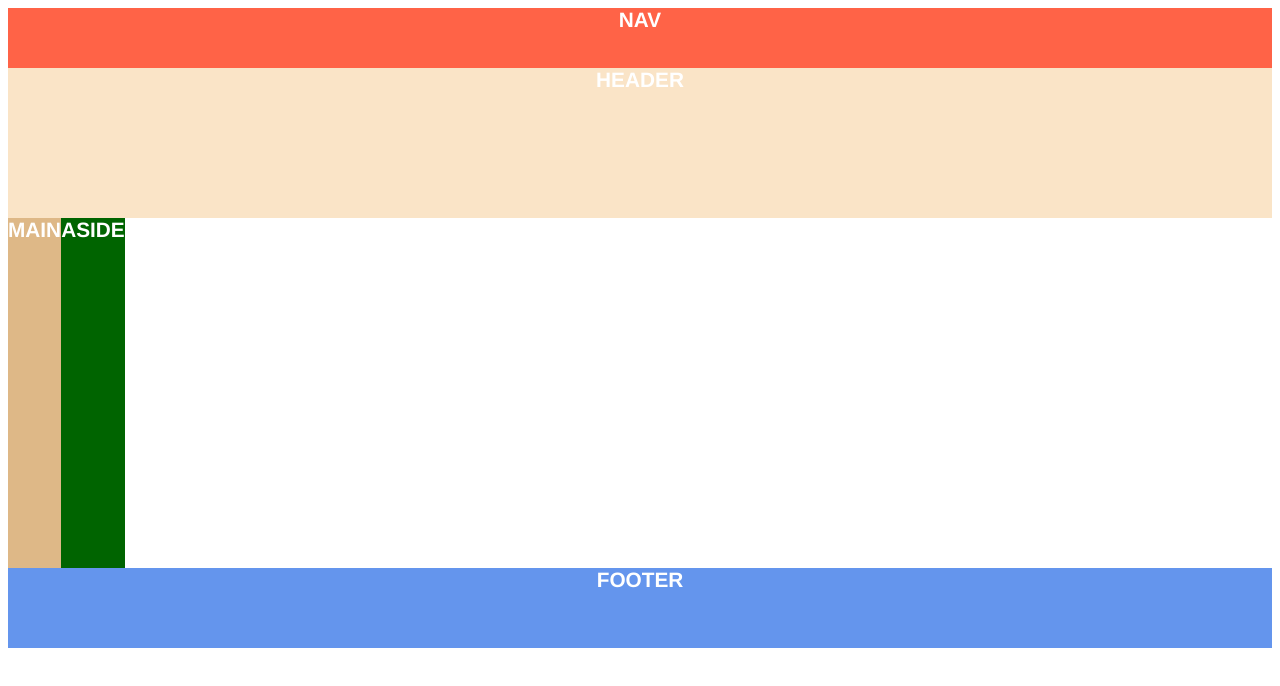
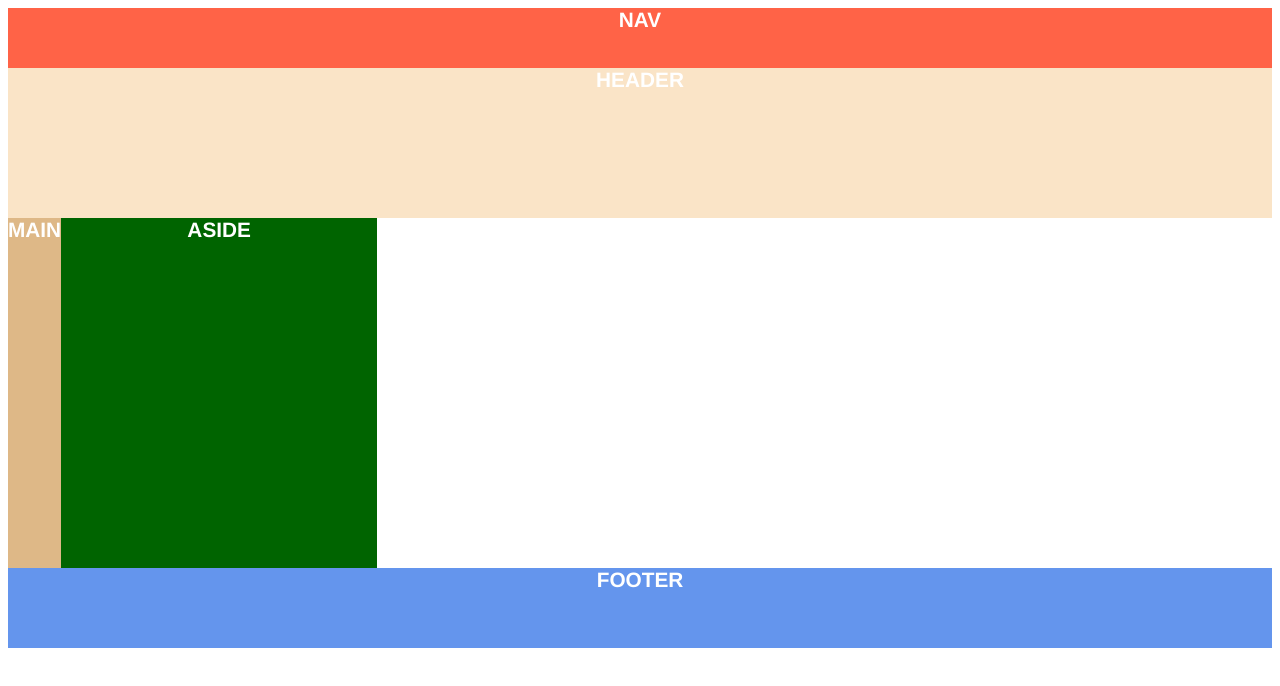
Before and after one commit to GulnazAlisherova/15.11.21, a plain HTML site: page index.html in a window 1280 px wide. Drawn offline with Linux system fonts and the light colour scheme.

Commit message:
added  width to aside

```diff
--- a/style.css
+++ b/style.css
@@ -32,3 +32,6 @@ background-color: cornflowerblue;
 .row {
   display: flex;
 }
+aside {
+  width: 25%;
+}
```
